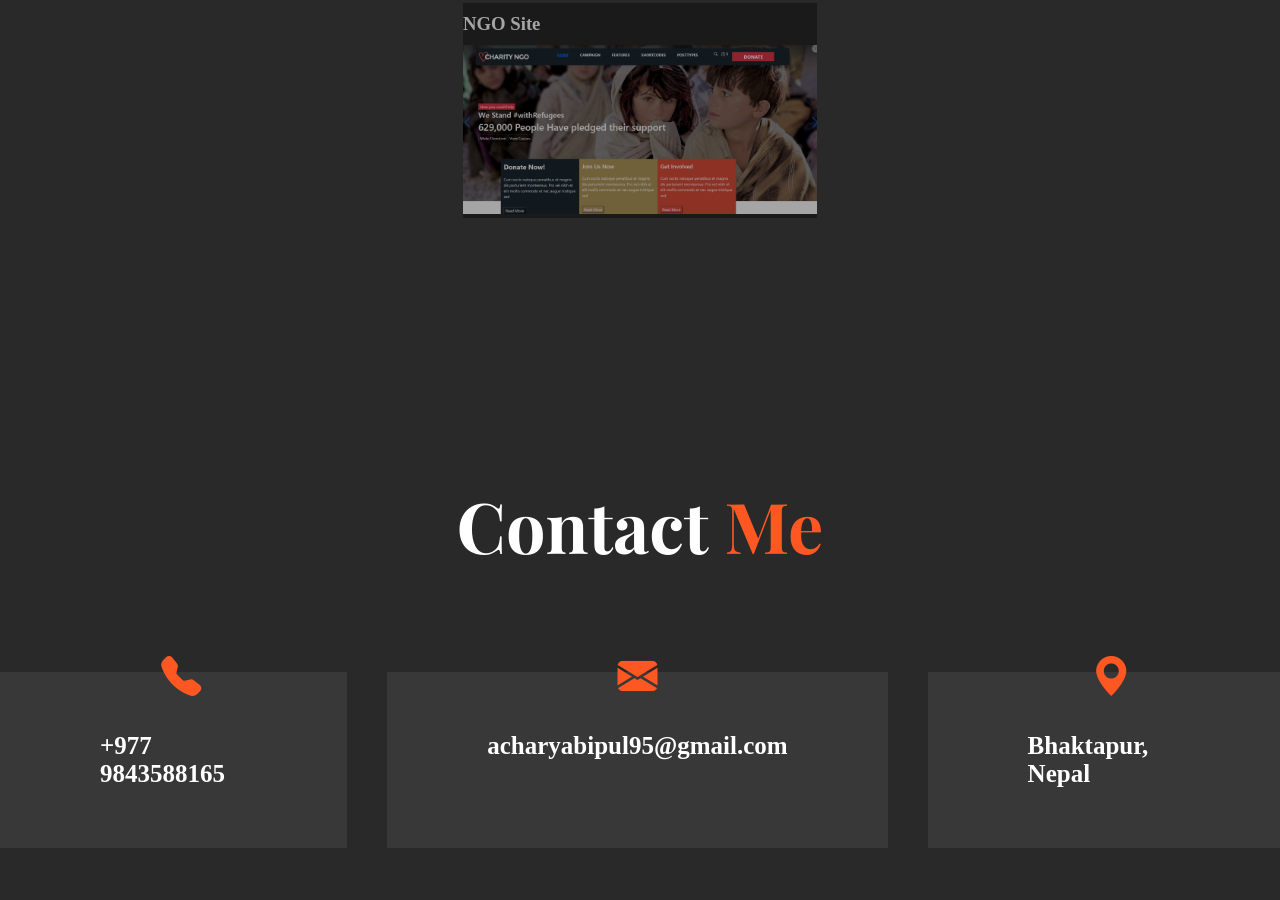
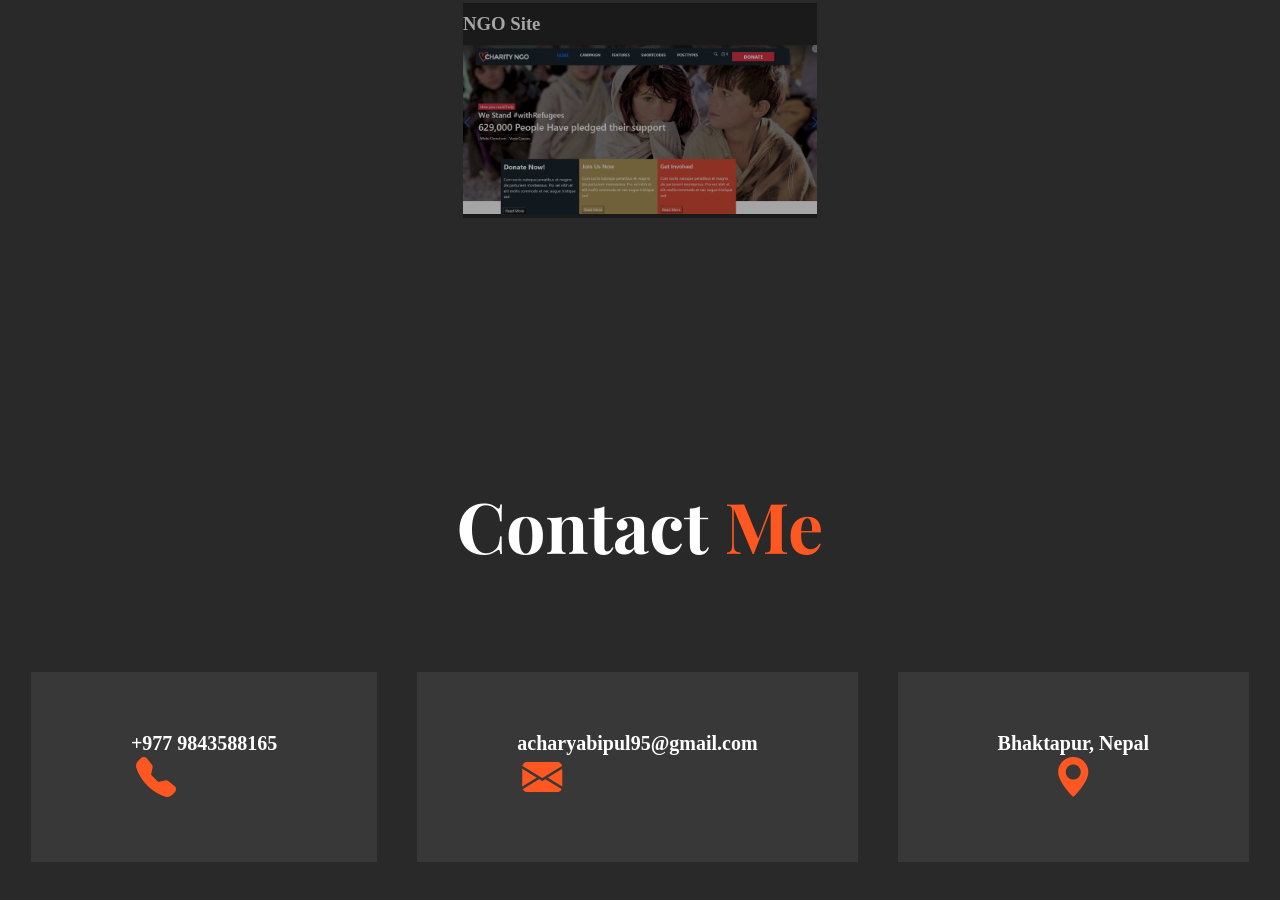
Before and after one commit to Bipul382/myportfolio, a plain HTML site: page index.html in a window 1280 px wide. Shown: the part 2972-3872 px from the top of the page. Drawn offline with nearby package versions, Linux system fonts and the light colour scheme; a web font is replaced by a local one.

Commit message:
Update style.css
Changed the positions of icons in contact section

```diff
--- a/style.css
+++ b/style.css
@@ -428,10 +428,10 @@ z-index: 10;}
         background: #383838;
         padding: 60px 100px;
         justify-items: center;
-        h4{font-size: 25px; color: white; @media (max-width:500px) {
+        h4{font-size: 20px; color: white; @media (max-width:500px) {
             font-size: 20px;
         }}
-        .bi{position: absolute;left: 45%;top: -10%; color: #FF5722;font-size: 40px;}
+        .bi{color: #FF5722;font-size: 40px;}
         @media (max-width:500px) {
             margin: 20px 0; padding: 60px 60px;
         }
```
